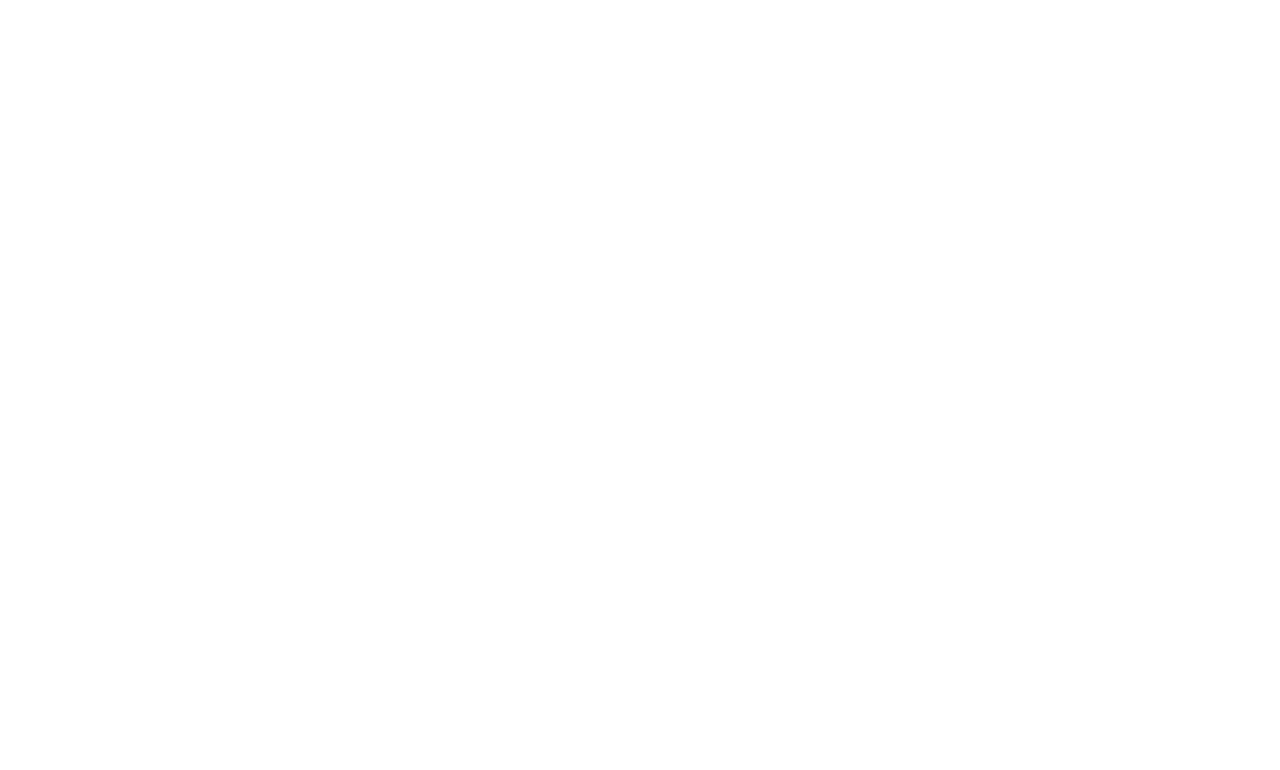
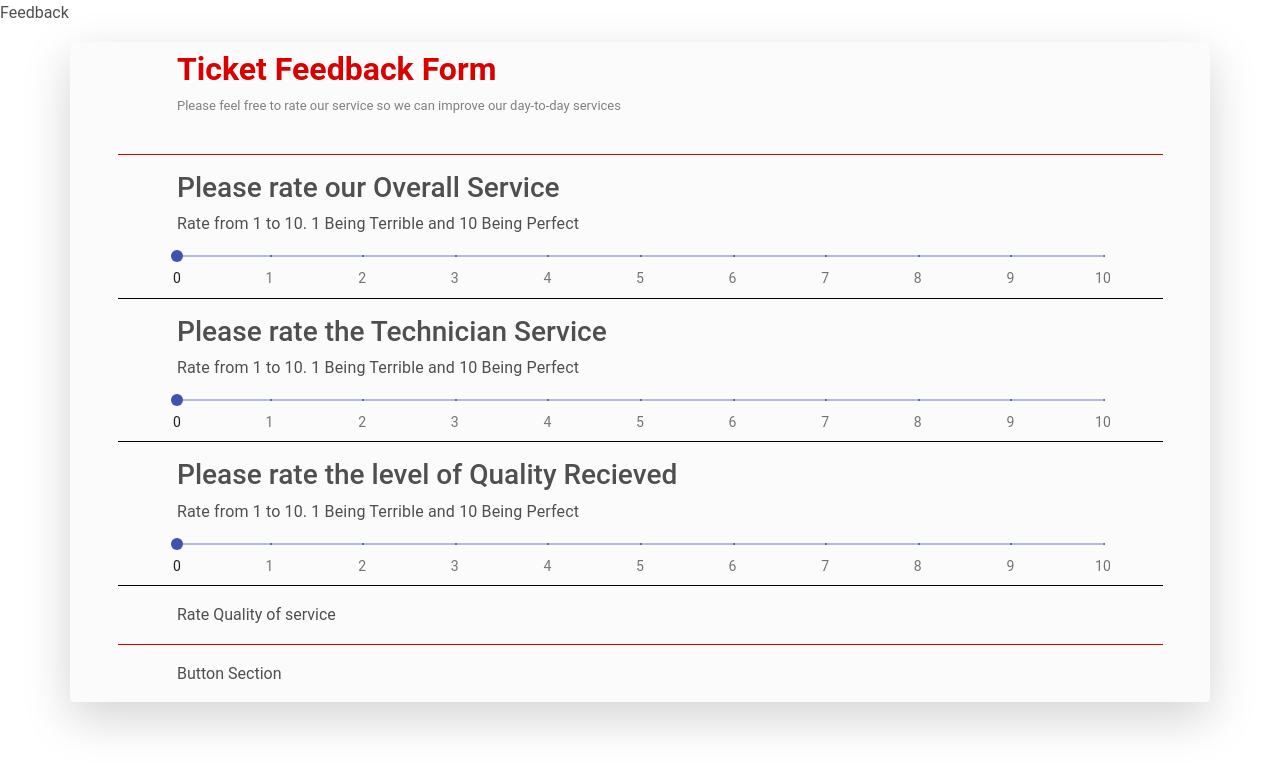
Before and after one commit to kylecharlesbotha/SEN381-Project, a React (Create React App) app in the folder Web App/Client/: page /Feedback in a window 1280 px wide. Shown: the top 770 px of the page. Built offline with nearby package versions, Linux system fonts and the light colour scheme.

Commit message:
Changed Icons, Name and Working on Feedback

```diff
--- a/Web App/Client/package.json
+++ b/Web App/Client/package.json
@@ -19,6 +19,7 @@
     "mdbreact": "^5.0.2",
     "react": "^17.0.2",
     "react-dom": "^17.0.2",
+    "react-range-step-input": "^1.3.0",
     "react-router-dom": "^5.2.0",
     "react-scripts": "4.0.3",
     "react-sticky-box": "^0.9.3",
--- a/Web App/Client/public/index.html
+++ b/Web App/Client/public/index.html
@@ -33,7 +33,7 @@ wvfXpqpZZVQGK6TAh5PVlGOfQNHSoD2xbE+QkPxCAFlNEevoEH3Sl0sibVcOQVnN"
       work correctly both with client-side routing and a non-root public URL.
       Learn how to configure a non-root public URL by running `npm run build`.
     -->
-    <title>React App</title>
+    <title>Premier Service Solutions</title>
   </head>
   <body>
     <noscript>You need to enable JavaScript to run this app.</noscript>
--- /dev/null
+++ b/Web App/Client/src/components/ClientPortalDashboard/Feedback/Feedback.css
@@ -0,0 +1,35 @@
+.HeadingSection {
+}
+.HeadingSection h2 {
+  color: rgb(218, 0, 0);
+  font-weight: 700;
+}
+.HeadingSection p {
+  color: gray;
+  margin-bottom: 4%;
+  font-size: small;
+}
+
+.OverallSection {
+}
+
+.TecSection {
+}
+
+.QualitySection {
+}
+
+.CommentSection {
+}
+.redDivider {
+  background-color: rgb(218, 0, 0);
+  width: 100%;
+  height: 1px;
+}
+
+.blackDivider
+{
+    background-color: black;
+    width: 100%;
+    height: 1px;
+}
--- /dev/null
+++ b/Web App/Client/src/components/ClientPortalDashboard/Feedback/Feedback.js
@@ -0,0 +1,147 @@
+import React from "react";
+import Aux from "../../../hoc/Auxillary";
+import "./Feedback.css";
+import { Box } from "@material-ui/core";
+import Typography from "@material-ui/core/Typography";
+import Slider from "@material-ui/core/Slider";
+
+const marks = [
+  {
+    value: 0,
+    label: "0",
+  },
+  {
+    value: 1,
+    label: "1",
+  },
+  {
+    value: 2,
+    label: "2",
+  },
+  {
+    value: 3,
+    label: "3",
+  },
+  {
+    value: 4,
+    label: "4",
+  },
+  {
+    value: 5,
+    label: "5",
+  },
+  {
+    value: 6,
+    label: "6",
+  },
+  {
+    value: 7,
+    label: "7",
+  },
+  {
+    value: 8,
+    label: "8",
+  },
+  {
+    value: 9,
+    label: "9",
+  },
+  {
+    value: 10,
+    label: "10",
+  },
+];
+
+
+class Feedback extends React.Component {
+
+  constructor(props) {
+    super(props);
+    this.state = {
+        value: 0
+    };
+}
+
+onChange(e) {
+  const newVal = (e.target.value);
+  this.setState({value: newVal});
+  console.log(newVal)
+}
+
+  render() {
+    return (
+      <Aux>
+        <p>Feedback</p>
+        <div className="container feedback">
+          <div className="row shadow-lg p-0 mb-5 bg-light rounded justify-content-center">
+            <div className="col-md-10  mt-2 HeadingSection">
+              <h2>Ticket Feedback Form</h2>
+              <p>
+                Please feel free to rate our service so we can improve our
+                day-to-day services
+              </p>
+            </div>
+            <Box className="redDivider col-md-11"></Box>
+            <div className="col-md-10 mt-3 OverallSection">
+              <h3>Please rate our Overall Service</h3>
+              <div>
+                <Typography id="discrete-slider-custom" gutterBottom>
+                  Rate from 1 to 10. 1 Being Terrible and 10 Being Perfect
+                </Typography>
+                <Slider
+                  defaultValue={0}
+                  aria-labelledby="discrete-slider-custom"
+                  step={1}
+                  marks={marks}
+                  max={10}
+                />
+              </div>
+            </div>
+            <Box className="blackDivider col-md-11"></Box>
+            <div className="col-md-10 mt-3 TecSection">
+              <h3>Please rate the Technician Service</h3>
+              <div>
+                <Typography id="discrete-slider-custom" gutterBottom>
+                  Rate from 1 to 10. 1 Being Terrible and 10 Being Perfect
+                </Typography>
+                <Slider
+                  defaultValue={0}
+                  aria-labelledby="discrete-slider-custom"
+                  step={1}
+                  marks={marks}
+                  max={10}
+                />
+              </div>
+            </div>
+            <Box className="blackDivider col-md-11"></Box>
+            <div className="col-md-10 mt-3 QualitySection">
+              <h3>Please rate the level of Quality Recieved</h3>
+              <div>
+                <Typography id="discrete-slider-custom" gutterBottom>
+                  Rate from 1 to 10. 1 Being Terrible and 10 Being Perfect
+                </Typography>
+                <Slider
+                  defaultValue={0}
+                  aria-labelledby="discrete-slider-custom"
+                  step={1}
+                  max={10}
+                  marks={marks}
+                />
+              </div>
+            </div>
+            <Box className="blackDivider col-md-11"></Box>
+            <div className="col-md-10 mt-3 CommentSection">
+              <p>Rate Quality of service</p>
+            </div>
+            <Box className="redDivider col-md-11"></Box>
+            <div className="col-md-10 mt-3 ButtonSection">
+              <p>Button Section</p>
+            </div>
+          </div>
+        </div>
+      </Aux>
+    );
+  }
+}
+
+export default Feedback;
--- a/Web App/Client/src/components/Home/ContactUs/ContactUs.js
+++ b/Web App/Client/src/components/Home/ContactUs/ContactUs.js
@@ -65,6 +65,7 @@ class ContactUs extends React.Component {
       isValid = false;
       errors["Name"] = "Please enter your Name!";
     }
+
 
     if (!input["Email"]) {
       isValid = false;
--- a/Web App/Client/src/components/Home/Welcome/Welcome.js
+++ b/Web App/Client/src/components/Home/Welcome/Welcome.js
@@ -11,7 +11,22 @@ const Welcome = () => {
           <div className="col-md-6 text-center">
             <h5>WELCOME TO PREMIER SERVICE SOLUTIONS</h5>
             <h2>Here at PSS we make your dreams come true </h2>
-            <p>some randomw text here that still has to be completed and filled and who knows what but hey we just here living. LEEEEEEKKKKKKKKKEKEEEEEERRRRRRRR</p>
+            <p>
+              We’re an IT consulting company offering customized technical
+              support, planning and maintenance to businesses, non-profits, home
+              users and sole proprietors. PSS provides IT support and security
+              solutions across most regions in South-Africa. Let us help you
+              gain control of your Information Technology infrastructure and
+              security so you can focus on running your company.Once you
+              experience our stellar service and awesome technical know-how, you
+              might just sleep better, breathe easier, and walk with a new
+              spring in your step.If not, we’ll try even harder! Whether you
+              have a single frustrated user with a computer issue, or your
+              entire network is down, count on PSS to recover, restore, and
+              repair the damage in the shortest possible time. We have a solid
+              track-record and over 5 hundred thousand tickets completed in the
+              IT industry.
+            </p>
           </div>
           <div className="col-md-6 text-center">
             <div className="welcomeimagcon">
--- a/Web App/Client/src/layout/Layout.js
+++ b/Web App/Client/src/layout/Layout.js
@@ -4,6 +4,7 @@ import Aux from "../hoc/Auxillary";
 import AgentPortal from "../components/AgentPortal/AgentPortal";
 import ClientPortal from "../components/ClientPortal/ClientPortal";
 import ClientPortalDashboard from "../components/ClientPortalDashboard/ClientPortalDashboard";
+import Feedback from "../components/ClientPortalDashboard/Feedback/Feedback";
 import Home from "../components/Home/Home";
 import "font-awesome/css/font-awesome.min.css";
 import AgentPortalPrivateRoute from "../components/Routes/AgentPortalPrivateRoute";
@@ -27,6 +28,7 @@ class Layout extends Component {
               path="/ClientPortalDashboard"
               component={ClientPortalDashboard}
             />
+            <Route path="/Feedback" component={Feedback} />
           </Switch>
         </Aux>
       </BrowserRouter>
```
Also changed, not shown: Web App/Client/public/manifest.json, 2 other files (tests, documents, lock files or other folders).
